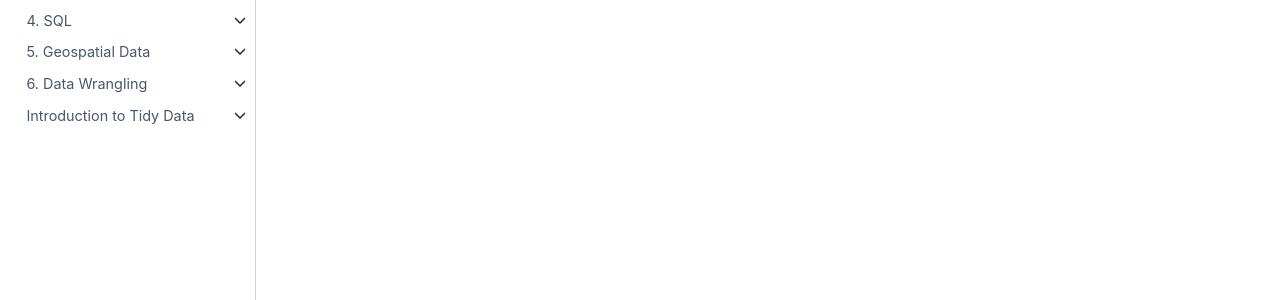
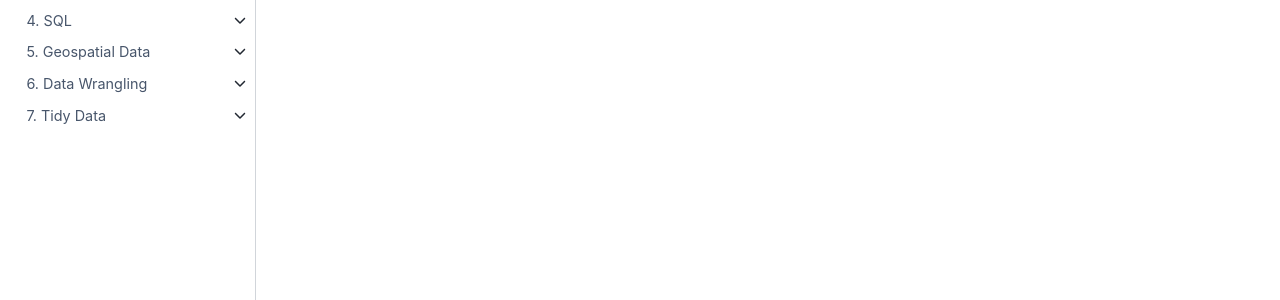
Before and after one commit to kwaldenphd/elements-of-computing, a Jupyter Book: the page built from book/intro.md, in a window 1280 px wide. Shown: the part 384-684 px from the top of the page. Built offline with Jupyter Book 1.0.4 settings and Sphinx 7.4.7 and the Sphinx Book theme 1.1.4, drawn with Linux system fonts in a browser that asks for light colours; comment, search, counter and statistics services are not loaded.

Commit message:
ToC update

```diff
--- a/book/_toc.yml
+++ b/book/_toc.yml
@@ -138,7 +138,7 @@ chapters:
     title: Application
 
 - file: 07-tidy-data/00-overview
-  title: Introduction to Tidy Data
+  title: 7. Tidy Data
   sections:
   - file: 07-tidy-data/01-principles
     title: Tidy Data Principles
```
